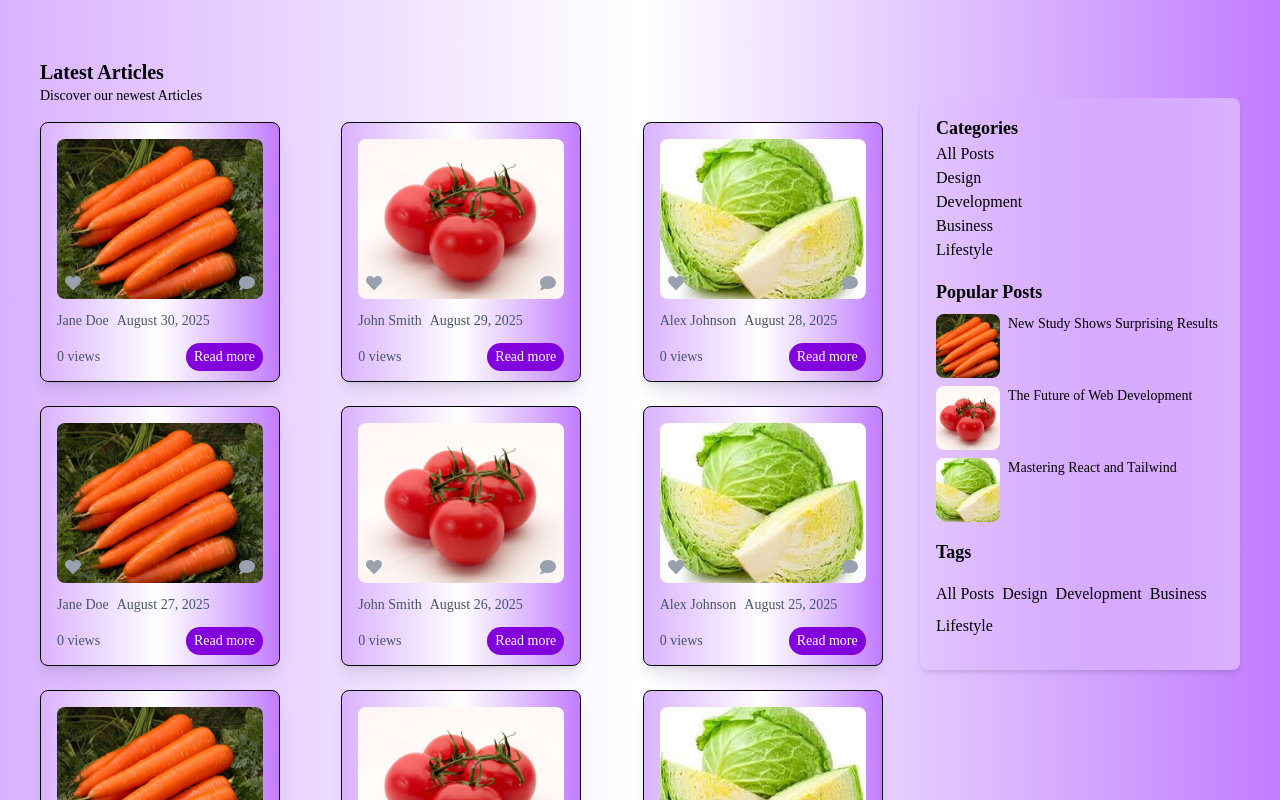
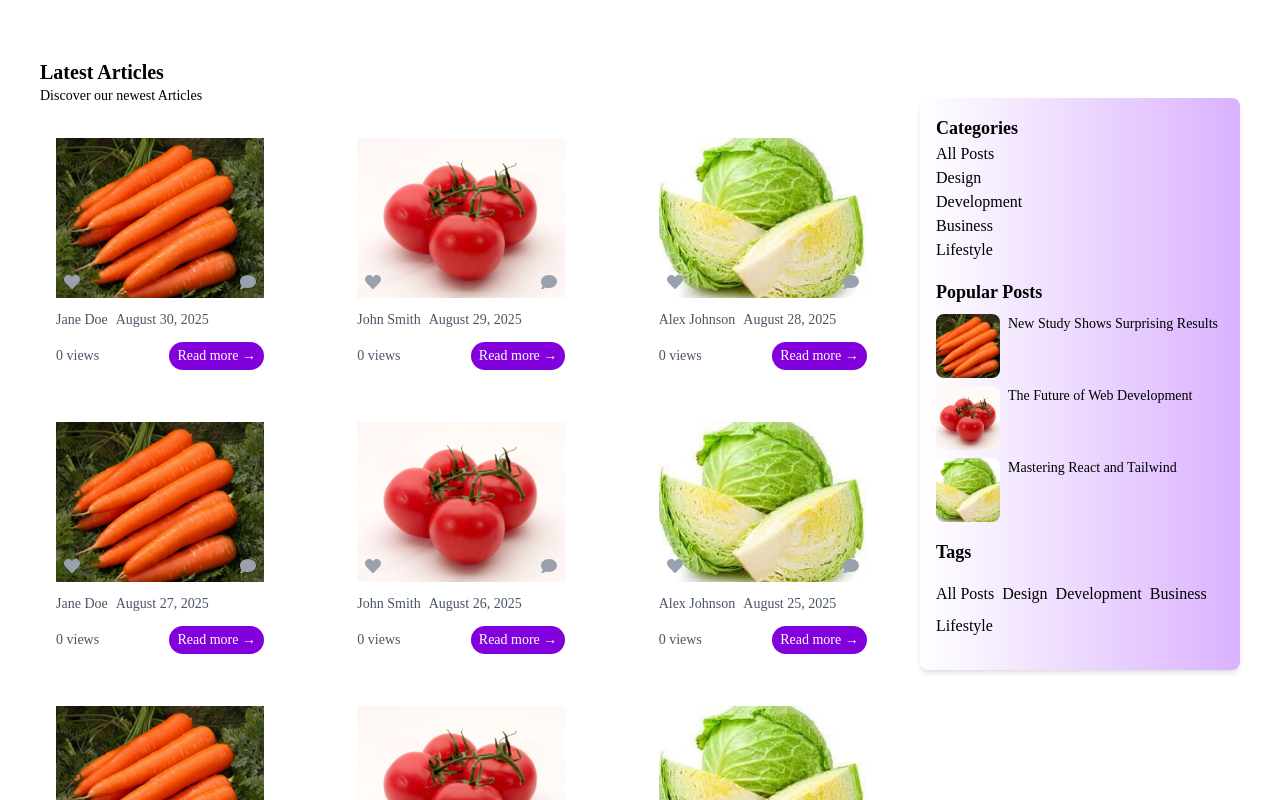
Before and after one commit to Osuald/DiscoverArts, a React (Vite) app: page / in a window 1280 px wide. Shown: the part 720-1520 px from the top of the page. Built offline with nearby package versions, Linux system fonts and the light colour scheme.

Commit message:
improved appearance

```diff
--- a/src/components/Article.jsx
+++ b/src/components/Article.jsx
@@ -4,7 +4,7 @@ import { FaHeart, FaComment } from "react-icons/fa";
 // CORRECTED: Article component now receives articles and onLike as props
 const Article = ({ articles, onLike }) => {
   const [currentPage, setCurrentPage] = useState(1);
-  const articlesPerPage = 20;
+  const articlesPerPage = 21;
 
   // Pagination calculations remain the same
   const indexOfLastArticle = currentPage * articlesPerPage;
@@ -36,17 +36,17 @@ const Article = ({ articles, onLike }) => {
         {currentArticles.map((article) => (
           <div
             key={article.id}
-            className="flex flex-col gap-3 border bg-gradient-to-r from-purple-300 via-white to-purple-400 p-4 rounded-lg shadow-lg w-60 h-65 overflow-hidden"
+            className="flex flex-col gap-3 cursor-pointer   p-4 rounded-lg w-60 h-65 overflow-hidden hover:scale-105 transition duration-300 ease-in-out hover:border-b-4 hover:border-purple-500 transition duration-300"
           >
             <div className="relative">
               <img
                 src={article.image}
                 alt={article.title}
-                className="rounded-lg  w-full object-cover h-40 cursor-pointer"
+                className=" w-full object-cover h-40 cursor-pointer"
               />
 
               {/* Heart + Comment */}
-              <div className="absolute w-full bottom-0 left-0 p-2 flex items-center justify-between">
+              <div className="absolute w-full bottom-0 p-2 flex justify-between">
                 {/* Calling the onLike prop */}
                 <button onClick={() => onLike(article.id)}>
                   <FaHeart
@@ -68,7 +68,7 @@ const Article = ({ articles, onLike }) => {
             <div className="flex flex-wrap items-center gap-2 justify-between">
               <p className="text-sm text-gray-600">{article.views} views</p>
               <button className="text-sm bg-purple-700 text-white rounded-full px-2 py-1 cursor-pointer hover:bg-purple-400">
-                Read more
+                Read more &rarr;
               </button>
             </div>
           </div>
--- a/src/components/Newsletter.jsx
+++ b/src/components/Newsletter.jsx
@@ -1,6 +1,6 @@
 function Newsletter() {
   return (
-    <div className="w-full h-50 bg-gradient-to-r from-purple-700 to-pink-500 p-8 flex flex-col justify-center items-center text-center text-white">
+    <div className="w-full bg-gradient-to-r from-purple-700 to-pink-500 p-8 flex flex-col justify-center items-center text-center text-white">
       <h2 className="text-2xl font-bold mb-4">Subscribe to our Newsletter</h2>
       <p className="mb-6">
         Get the latest arts trends, news, and new products delivered straight to
@@ -22,6 +22,29 @@ function Newsletter() {
           </button>
         </div>
       </form>
+      <div className="relative group">
+        <span className="text-gray-800 group-hover:text-black transition duration-300">
+          Hover me
+        </span>
+        <span className="absolute left-0 bottom-0 w-0 h-[2px] bg-black group-hover:w-full transition-all duration-300"></span>
+      </div>
+      <div className="relative">
+        {/* Gradient background */}
+        <div className="bg-gradient-to-r from-purple-700 to-pink-500 h-64"></div>
+        <p className="w-full">hello i really like the way you make your irl moree beautiful than ours</p>
+
+        {/* White wave overlay */}
+        <svg
+          className="absolute bottom-0 left-0 w-full"
+          viewBox="0 0 1440 320"
+          preserveAspectRatio="none"
+        >
+          <path
+            fill="#ffffff"
+            d="M0,64L48,80C96,96,192,128,288,160C384,192,480,224,576,213.3C672,203,768,149,864,122.7C960,96,1056,96,1152,106.7C1248,117,1344,139,1392,149.3L1440,160L1440,320L1392,320C1344,320,1248,320,1152,320C1056,320,960,320,864,320C768,320,672,320,576,320C480,320,384,320,288,320C192,320,96,320,48,320L0,320Z"
+          />
+        </svg>
+      </div>
     </div>
   );
 }
--- a/src/pages/Blog.jsx
+++ b/src/pages/Blog.jsx
@@ -83,7 +83,7 @@ function Blog() {
   };
 
   return (
-    <div className="flex flex-col justify-center bg-gradient-to-r from-purple-300 via-white to-purple-400">
+    <div className="flex flex-col justify-center bg-white">
       <div className="px-20 mt-15 flex items-center justify-center bg-gradient-to-r from-purple-900 to-purple-700">
         <div className="flex flex-col items-center gap-2 p-4 mx-auto w-1/2 text-grey">
           <h2 className="w-fit py-1 px-2 text-center rounded-full border border-gray-400">
```
